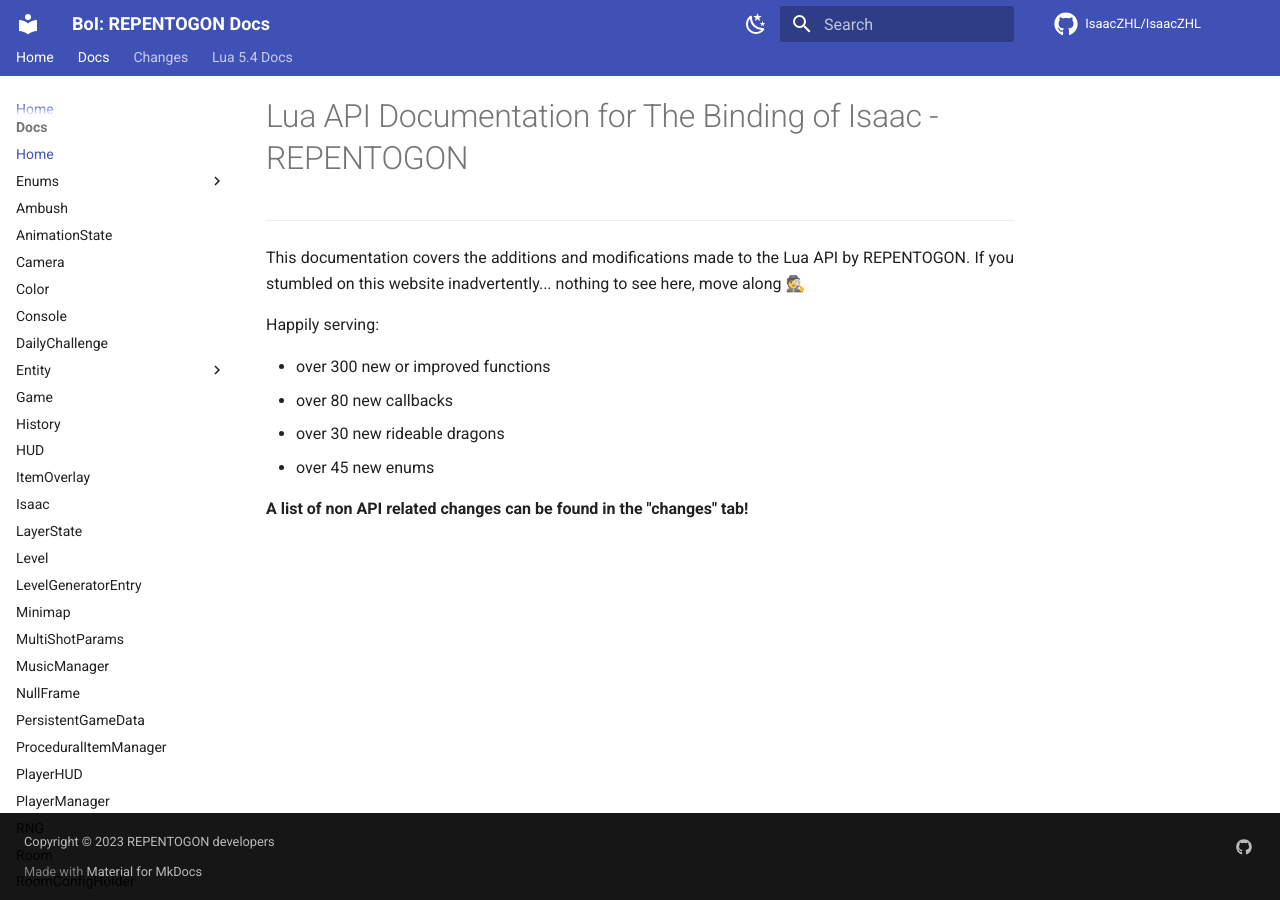
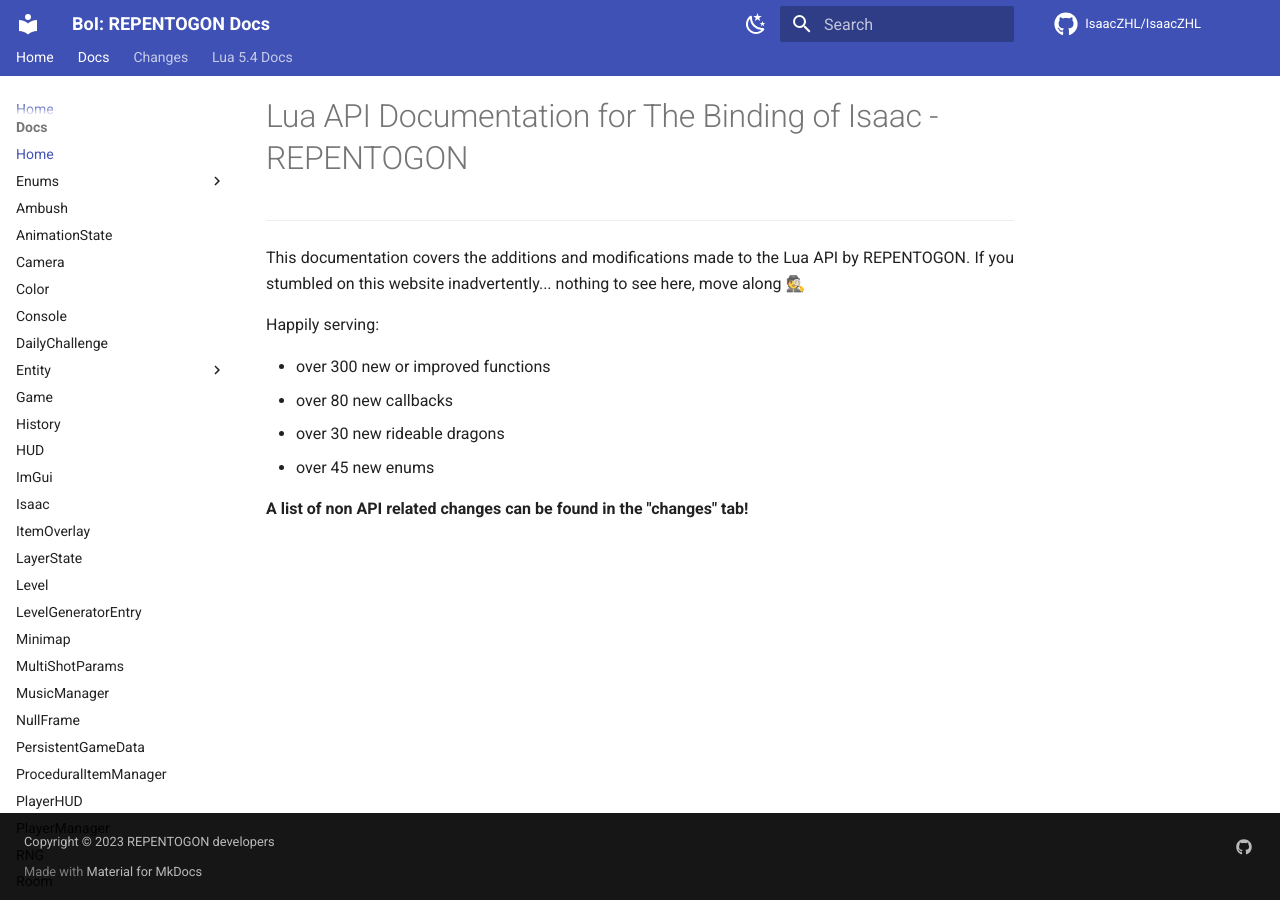
Before and after one commit to TeamREPENTOGON/REPENTOGON, an MkDocs documentation site: the page built from documentation/docs/index.md, in a window 1280 px wide. Built offline with MkDocs 1.6.1 and Material for MkDocs 9.7.7, drawn with Linux system fonts in a browser that asks for light colours; comment, search, counter and statistics services are not loaded; the version menu is left out.

Commit message:
Add imgui class to docs sidebar

```diff
--- a/documentation/mkdocs.yml
+++ b/documentation/mkdocs.yml
@@ -110,8 +110,9 @@
   - Game: Game.md
   - History: History.md
   - HUD: HUD.md
+  - ImGui: ImGui.md
+  - Isaac: Isaac.md
   - ItemOverlay: ItemOverlay.md
-  - Isaac: Isaac.md
   - LayerState: LayerState.md
   - Level: Level.md
   - LevelGeneratorEntry: LevelGeneratorEntry.md
```
